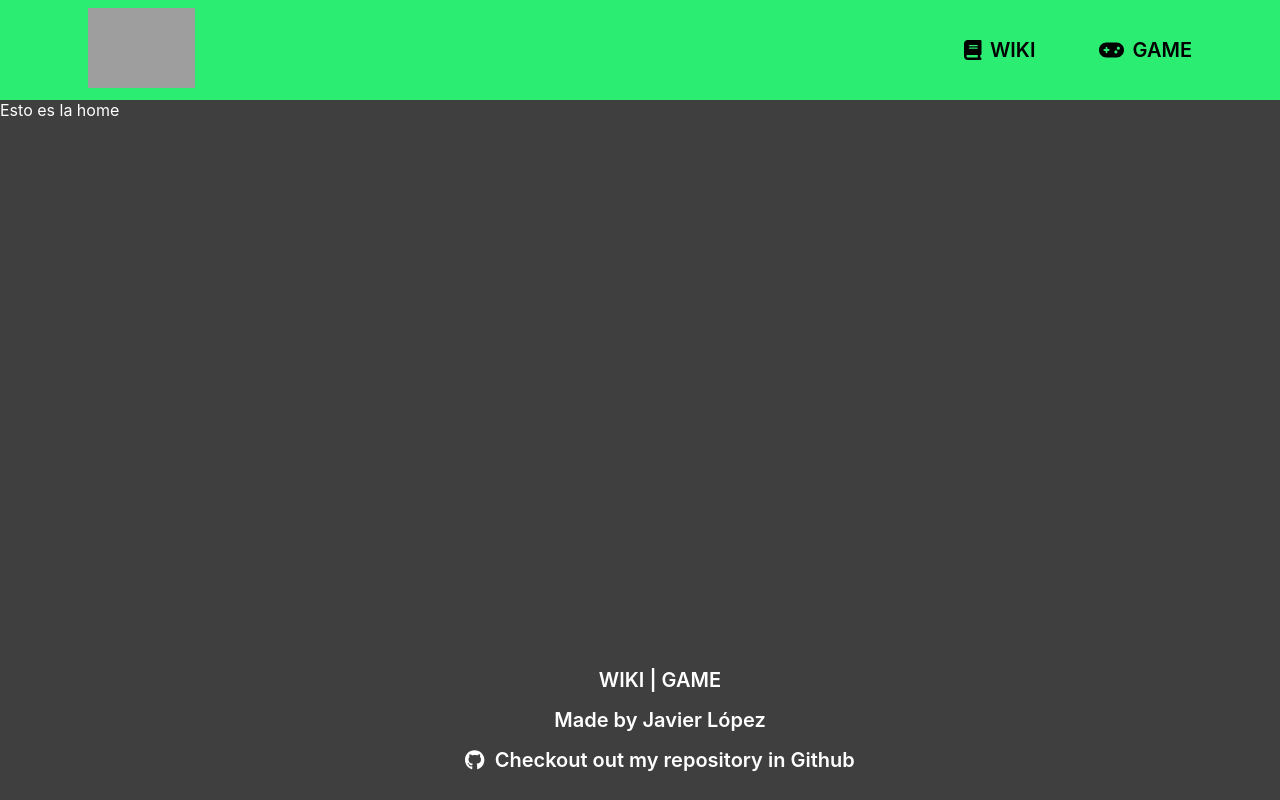
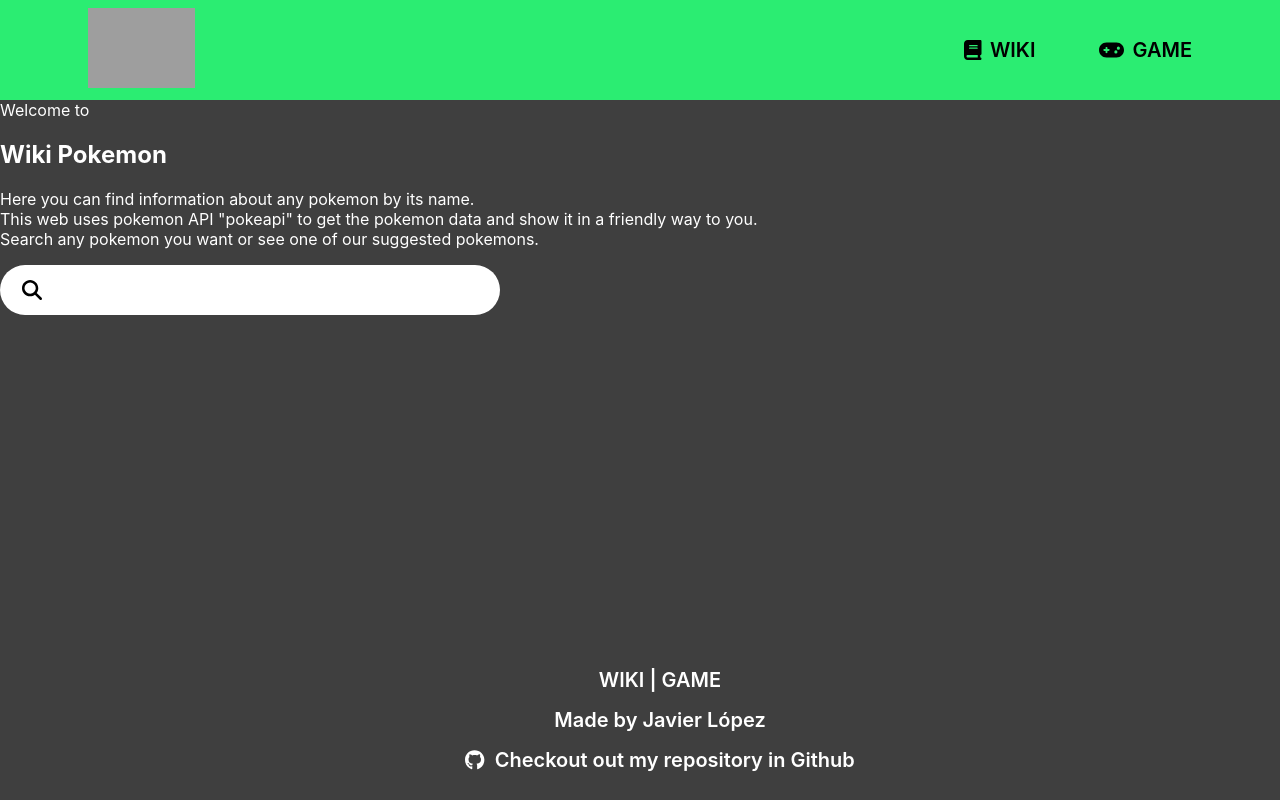
Before and after one commit to Javier1177/ipdb, a React (Create React App) app: page / in a window 1280 px wide. Built offline with nearby package versions, Linux system fonts and the light colour scheme; grey boxes are pictures that could not be loaded.

Commit message:
Move header and footer to Layout folder, create welcome and searchbox component, create pages folder with Home file

```diff
--- a/src/App.jsx
+++ b/src/App.jsx
@@ -1,6 +1,7 @@
 import { Routes, Route } from 'react-router-dom';
 
 import Layout from './components/layout/layout.component';
+import Home from './pages/home.page';
 
 import './App.css';
 
@@ -8,7 +9,7 @@
   return (
     <Routes>
       <Route path='/' element={<Layout />}>
-        <Route index element={<div>Esto es la home</div>} />
+        <Route index element={<Home />} />
       </Route>
     </Routes>
   );
--- a/src/components/layout/layout.component.jsx
+++ b/src/components/layout/layout.component.jsx
@@ -1,7 +1,7 @@
 import { Outlet } from 'react-router-dom';
 
-import Header from '../header/header.component';
-import Footer from '../footer/footer.component';
+import Header from './header/header.component';
+import Footer from './footer/footer.component';
 
 import './layout.styles.scss';
 
--- /dev/null
+++ b/src/components/searchBox/searchBox.component.jsx
@@ -0,0 +1,17 @@
+import { FontAwesomeIcon } from '@fortawesome/react-fontawesome';
+import { faMagnifyingGlass } from '@fortawesome/free-solid-svg-icons';
+
+import './searchBox.styles.scss';
+
+const SearchBox = () => {
+  return (
+    <div className='searchbox-container'>
+      <div className='searchbox-icon'>
+        <FontAwesomeIcon icon={faMagnifyingGlass} />
+      </div>
+      <input type='search' className='searchbox-input' />
+    </div>
+  );
+};
+
+export default SearchBox;
--- /dev/null
+++ b/src/components/searchBox/searchBox.styles.scss
@@ -0,0 +1,33 @@
+.searchbox-container {
+  position: relative;
+
+  .searchbox-icon {
+    height: 1.5rem;
+    width: 1.5rem;
+    padding-left: 1em;
+    font-size: 20px;
+    position: absolute;
+    box-sizing: border-box;
+    top: 50%;
+    left: 2px;
+    transform: translateY(-50%);
+    color: black;
+  }
+
+  .searchbox-input {
+    border-radius: 25px;
+    height: 50px;
+    box-sizing: border-box;
+    padding-left: 3.5rem;
+    padding-right: 1rem;
+    width: 100%;
+    max-width: 500px;
+    font-size: 20px;
+    border: 0;
+  }
+
+  textarea:focus,
+  input:focus {
+    outline: none;
+  }
+}
--- /dev/null
+++ b/src/components/welcome/welcome.component.jsx
@@ -0,0 +1,21 @@
+import SearchBox from '../searchBox/searchBox.component';
+
+import './welcome.styles.scss';
+
+const Welcome = () => {
+  return (
+    <section className='welcome-container'>
+      <span>Welcome to</span>
+      <h1 className='welcome-title'>Wiki Pokemon</h1>
+      <p>
+        Here you can find information about any pokemon by its name. <br />
+        This web uses pokemon API "pokeapi" to get the pokemon data and show it
+        in a friendly way to you. <br />
+        Search any pokemon you want or see one of our suggested pokemons.
+      </p>
+      <SearchBox />
+    </section>
+  );
+};
+
+export default Welcome;
--- /dev/null
+++ b/src/pages/home.page.jsx
@@ -0,0 +1,11 @@
+import Welcome from '../components/welcome/welcome.component';
+
+const Home = () => {
+  return (
+    <div className='home-container'>
+      <Welcome />
+    </div>
+  );
+};
+
+export default Home;
```
Also changed, not shown: src/components/layout/footer/footer.component.jsx (renamed from src/components/footer/footer.component.jsx), src/components/layout/footer/footer.styles.scss (renamed from src/components/footer/footer.styles.scss), src/components/layout/header/header.component.jsx (renamed from src/components/header/header.component.jsx), src/components/layout/header/header.styles.scss (renamed from src/components/header/header.styles.scss), src/components/welcome/welcome.styles.scss (added).
